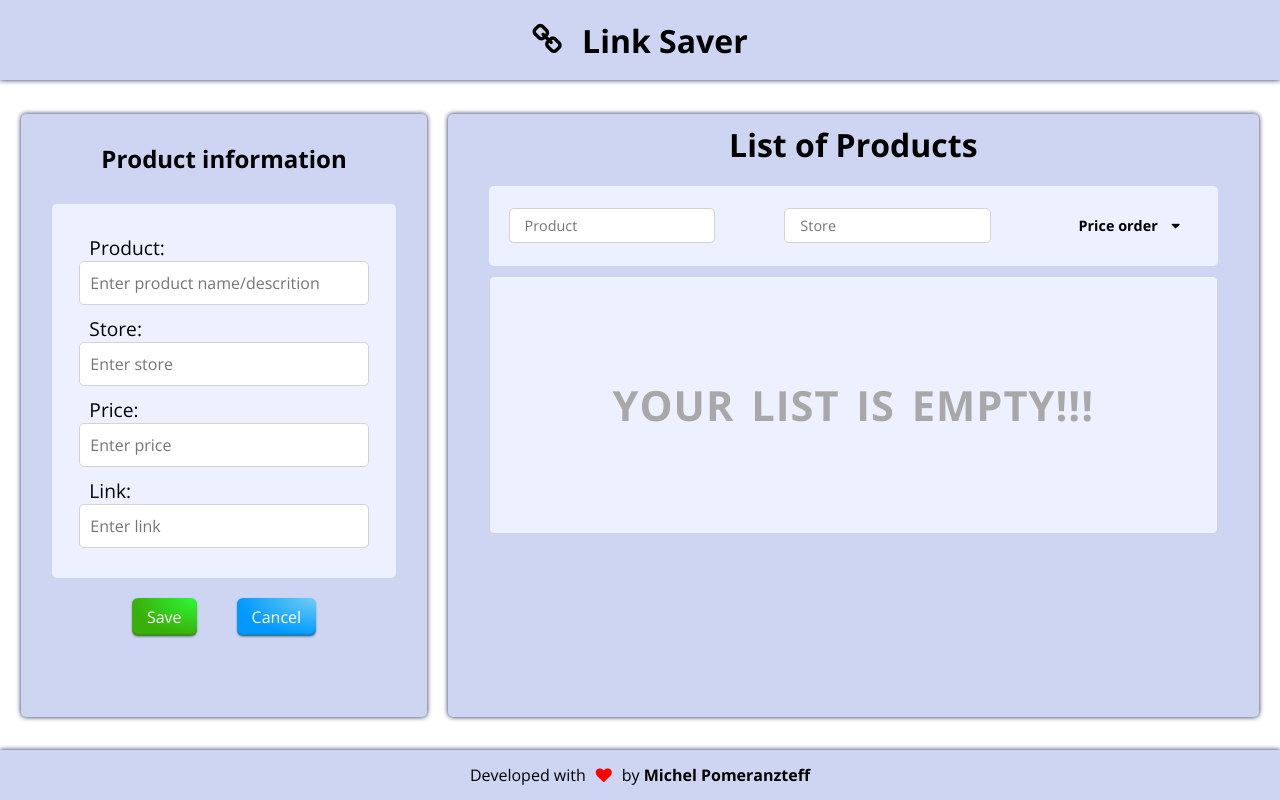
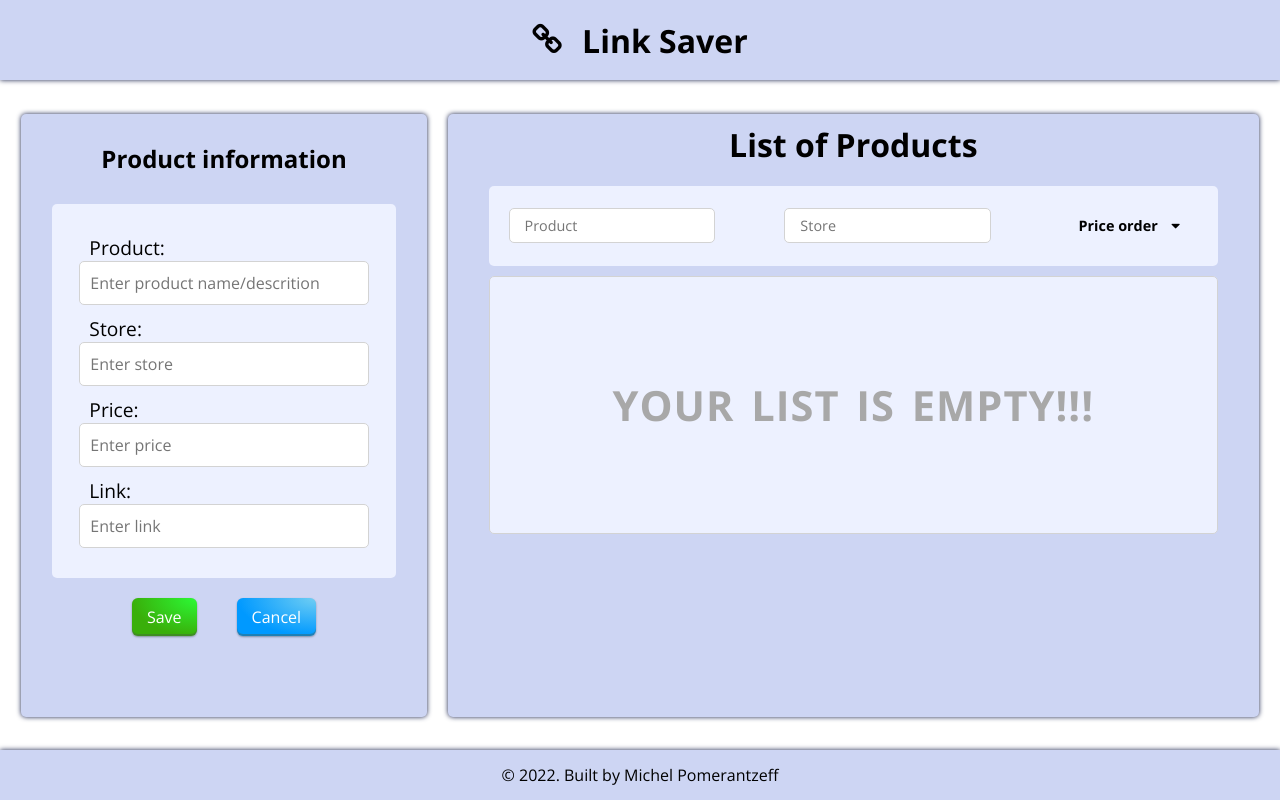
Before and after one commit to MichelPomerantzeff/linksaver, a React (Create React App) app: page / in a window 1280 px wide. Built offline with nearby package versions, Linux system fonts and the light colour scheme.

Commit message:
Update App.jsx

```diff
--- a/src/App.jsx
+++ b/src/App.jsx
@@ -113,7 +113,7 @@ function App() {
             </div>
 
             <div className="footer">
-                <p>Developed with<i className="fa fa-heart" aria-hidden="true"></i>by <strong>Michel Pomeranzteff</strong></p>
+                <p>&copy; 2022. Built by Michel Pomerantzeff</p>
             </div>
 
         </div>
```
